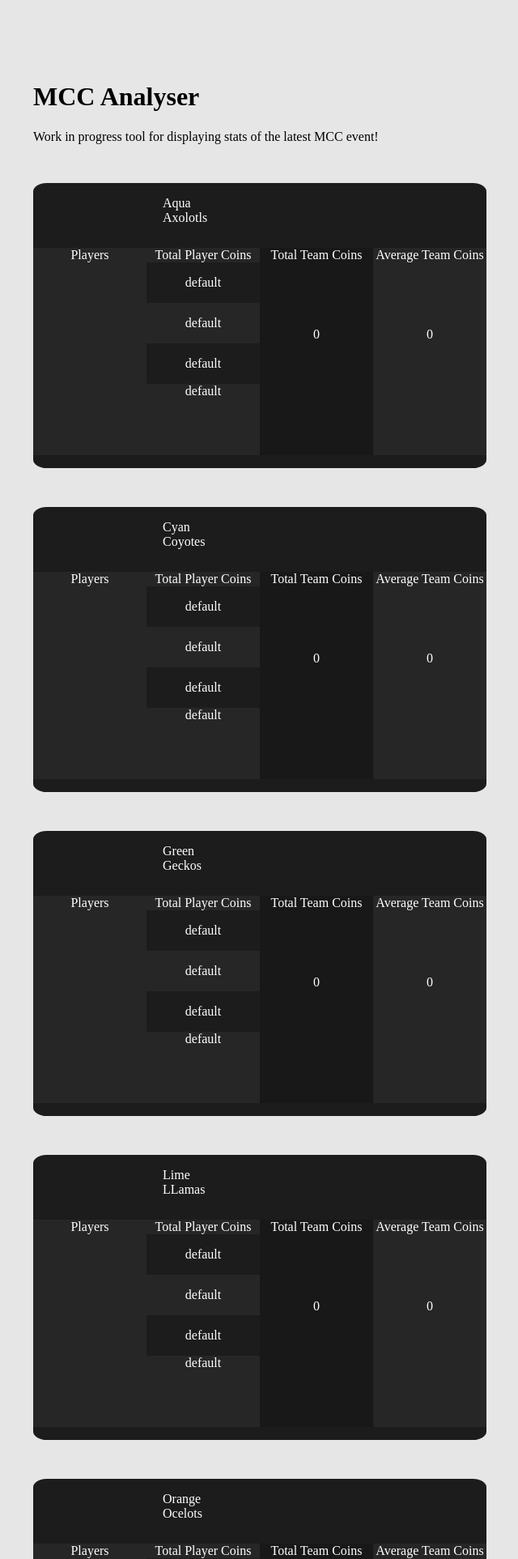
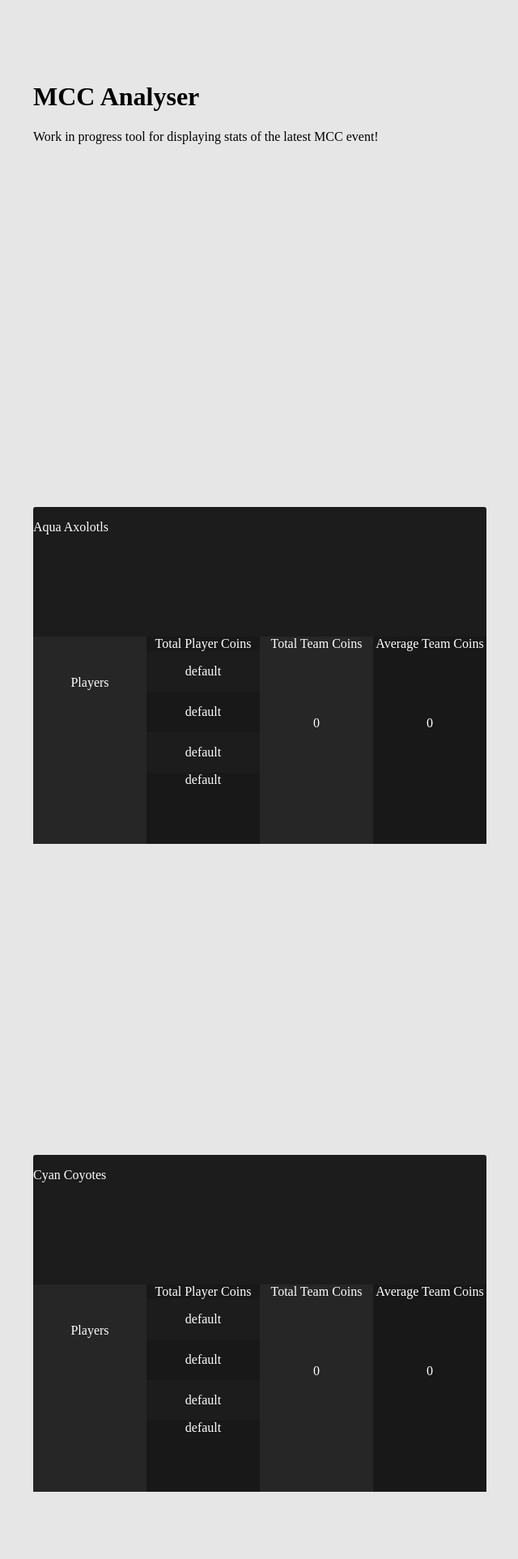
Before and after one commit to TensegrityBlockxels/mccstats, a Flask app: page / in a window 1280 px wide. Shown: the top 1925 px of the page at 81% size, without its empty margins (39-679 px from the left). Run offline with Flask 2, Linux system fonts and the light colour scheme; parts of the project's set-up code (start-up, migrations or seed data) failed here and were passed over; some web fonts are replaced.

Commit message:
Attempt at responsive design.

```diff
--- a/static/styles/container.css
+++ b/static/styles/container.css
@@ -1,28 +1,38 @@
-div.container {
+.container {
+  --height: 28rem;
   position: relative;
   background-color: var(--accent-color-1);
-  display: flex;
-  flex-direction: row;
-  margin-top: 3rem;
-  border-radius: 3%;
-  width: clamp(25rem, 60rem, 50%);
+  margin-top: var(--height);
+  border-radius: 3px;
+  width: clamp(var(--height), 60rem, 50%);
   height: 22rem;
   color: #ffffff;
 }
-div.container-header {
+.container-header {
   position: relative;
-  width: 0;
   height: 5rem;
 }
-div.container-header > span {
+.container-header > span {
   position: relative;
-  left: 10rem;
+  text-align: center;
   top: 1rem;
 }
-div.container-header > img {
+.container-header > img {
   position: relative;
   height: 2rem;
   width: 2rem;
   left: 9rem;
   bottom: 1rem;
 }
+
+.stats {
+  display: flex;
+  flex-wrap: wrap;
+  flex-direction: row;
+}
+
+@media only screen and (max-width: 560px) {
+  .container {
+    width: 100%;
+  }
+}
--- a/static/styles/player-list.css
+++ b/static/styles/player-list.css
@@ -1,22 +1,13 @@
 /*Player List style*/
-div.player-list {
-  text-align: center;
-  position: relative;
-  height: 16rem;
-  width: 7rem;
-
-  flex: 25%;
-  top: 5rem;
-}
-div.player-list > h2 {
-  border-radius: 4%;
+.player-list {
+  padding-top: 3rem;
 }
 
-div.player-list > p:not(:last-child) {
+/* .player-list > p:not(:last-child) {
   padding-bottom: 1rem;
   padding-top: 1rem;
   position: relative;
 }
-div.player-list > p:nth-child(odd) {
+.player-list > p:nth-child(odd) {
   background-color: var(--accent-color-1);
-}
+} */
--- a/static/styles/style.css
+++ b/static/styles/style.css
@@ -9,8 +9,6 @@
   --h2-margin-bottom: 1rem;
   --h2-margin-top: 1rem;
 }
-
-
 
 body {
   color: var(--text-color);
@@ -24,16 +22,27 @@
 }
 
 .cell {
+  position: relative;
   text-align: center;
   height: 16rem;
   width: 8rem;
-  flex: 25%;
+  flex: 20%;
   top: 5rem;
 }
-.cell-checker1 {
+
+.cell > p:not(:last-child) {
+  padding-bottom: 1rem;
+  padding-top: 1rem;
+}
+.cell > p:nth-child(odd) {
+  background-color: var(--accent-color-1);
+}
+
+.cell-light {
   background-color: var(--accent-color-2);
 }
-.cell-checker2 {
+
+.cell-dark {
   background-color: var(--accent-color-3);
 }
 
--- a/static/styles/team-avg.css
+++ b/static/styles/team-avg.css
@@ -1,8 +1,6 @@
-div.team-avg {
-  /* background-color: blueviolet; */
+.team-avg {
   position: relative;
 }
-div.team-avg > p {
+.team-avg > p {
   padding-top: 5rem;
-  position: relative;
 }
--- a/static/styles/total-player-coins.css
+++ b/static/styles/total-player-coins.css
@@ -1,4 +1,4 @@
-div.total-player-coins {
+/* div.total-player-coins {
   position: relative;
 }
 div.total-player-coins > p:not(:last-child) {
@@ -8,4 +8,4 @@
 }
 div.total-player-coins > p:nth-child(odd) {
   background-color: var(--accent-color-1);
-}
+} */
--- a/templates/tracker.html
+++ b/templates/tracker.html
@@ -5,13 +5,41 @@
     <meta http-equiv="X-UA-Compatible" content="IE=edge" />
     <meta name="viewport" content="width=device-width, initial-scale=1.0" />
     <title>MCC Analyser</title>
-    <link rel= "stylesheet" type= "text/css" href= "{{ url_for('static',filename='styles/css-reset.css') }}">
-    <link rel= "stylesheet" type= "text/css" href= "{{ url_for('static',filename='styles/style.css') }}">
-    <link rel= "stylesheet" type= "text/css" href= "{{ url_for('static',filename='styles/container.css') }}">
-    <link rel= "stylesheet" type= "text/css" href= "{{ url_for('static',filename='styles/player-list.css') }}">
-    <link rel= "stylesheet" type= "text/css" href= "{{ url_for('static',filename='styles/total-player-coins.css') }}">
-    <link rel= "stylesheet" type= "text/css" href= "{{ url_for('static',filename='styles/total-team-coins.css') }}">
-    <link rel= "stylesheet" type= "text/css" href= "{{ url_for('static',filename='styles/team-avg.css') }}">
+    <link
+      rel="stylesheet"
+      type="text/css"
+      href="{{ url_for('static',filename='styles/css-reset.css') }}"
+    />
+    <link
+      rel="stylesheet"
+      type="text/css"
+      href="{{ url_for('static',filename='styles/style.css') }}"
+    />
+    <link
+      rel="stylesheet"
+      type="text/css"
+      href="{{ url_for('static',filename='styles/container.css') }}"
+    />
+    <link
+      rel="stylesheet"
+      type="text/css"
+      href="{{ url_for('static',filename='styles/player-list.css') }}"
+    />
+    <link
+      rel="stylesheet"
+      type="text/css"
+      href="{{ url_for('static',filename='styles/total-player-coins.css') }}"
+    />
+    <link
+      rel="stylesheet"
+      type="text/css"
+      href="{{ url_for('static',filename='styles/total-team-coins.css') }}"
+    />
+    <link
+      rel="stylesheet"
+      type="text/css"
+      href="{{ url_for('static',filename='styles/team-avg.css') }}"
+    />
 
     <script
       defer
@@ -32,12 +60,18 @@
   </head>
   <body>
     <h1>MCC Analyser</h1>
-    <span>Work in progress tool for displaying stats of the latest MCC event!</span>
-    <div class="teams" x-data="{ //js
+    <span
+      >Work in progress tool for displaying stats of the latest MCC event!</span
+    >
+    <div
+      class="teams"
+      x-data="{ //js
       async fetchIndividualScores(){
         this.individualScores = await fetch('{{ url_for('static', filename='db/individualScores.json') }}').then(response => response.json()).then(response => response.data)
       }
-    }" x-init="fetchIndividualScores()">
+    }"
+      x-init="fetchIndividualScores()"
+    >
       {% macro teamContainer(team, label) -%}
       <div
         id="{{team}}"
@@ -52,8 +86,10 @@
         <div class="container-header">
           <span>{{label}}</span>
         </div>
+
+        <div class="stats">
           <div
-          class="cell-checker1 player-list"
+            class="cell cell-light player-list"
             x-data="{
             async getPlayerNames() { //js
                 let players = []
@@ -73,7 +109,7 @@
           </div>
 
           <div
-          class="cell-checker1 cell total-player-coins"
+            class="cell cell-dark total-player-coins"
             x-data="{
             async getIndividualPlayerCoins() { //js
               let parsedIndividualScores = JSON.parse(JSON.stringify(this.individualScores))
@@ -91,11 +127,9 @@
           </div>
 
           <div
-          class="cell-checker2 cell total-team-coins"
+            class="cell cell-light total-team-coins"
             x-data="{
             sumOfTeamCoins(v){ //js
-              // console.log(v)
-              console.log(typeof(v))
                 let sum = 0
                 for (n in v){
                     sum = sum + v[n]
@@ -110,13 +144,15 @@
           </div>
 
           <div
-          class="cell-checker1 cell team-avg"
+            class="cell cell-dark team-avg"
             x-data="{teamAvg:0, set(v){ let teamAvg = v/4; this.teamAvg = teamAvg} }"
             x-init="$watch('sum', value => set(value))"
           >
             <span>Average Team Coins</span>
             <p x-text="teamAvg"></p>
           </div>
+        </div>
+
       </div>
       {%- endmacro %}
       {{ teamContainer('AQUA', 'Aqua Axolotls') }}
@@ -127,7 +163,7 @@
       {{ teamContainer('PINK', 'Pink Parrots') }}
       {{ teamContainer('PURPLE', 'Purple Pandas') }}
       {{ teamContainer('RED', 'Red Rabbits') }}
-      {{ teamContainer('YELLOW', 'Yellow Yaks') }}
+      {{ teamContainer('YELLOW', 'YellowYaks') }}
     </div>
     <footer>
       <p>This website is not affiliated with Mojang Studios or Noxcrew Ltd.</p>
```
Lines whose indentation alone changed are shown as unchanged.
